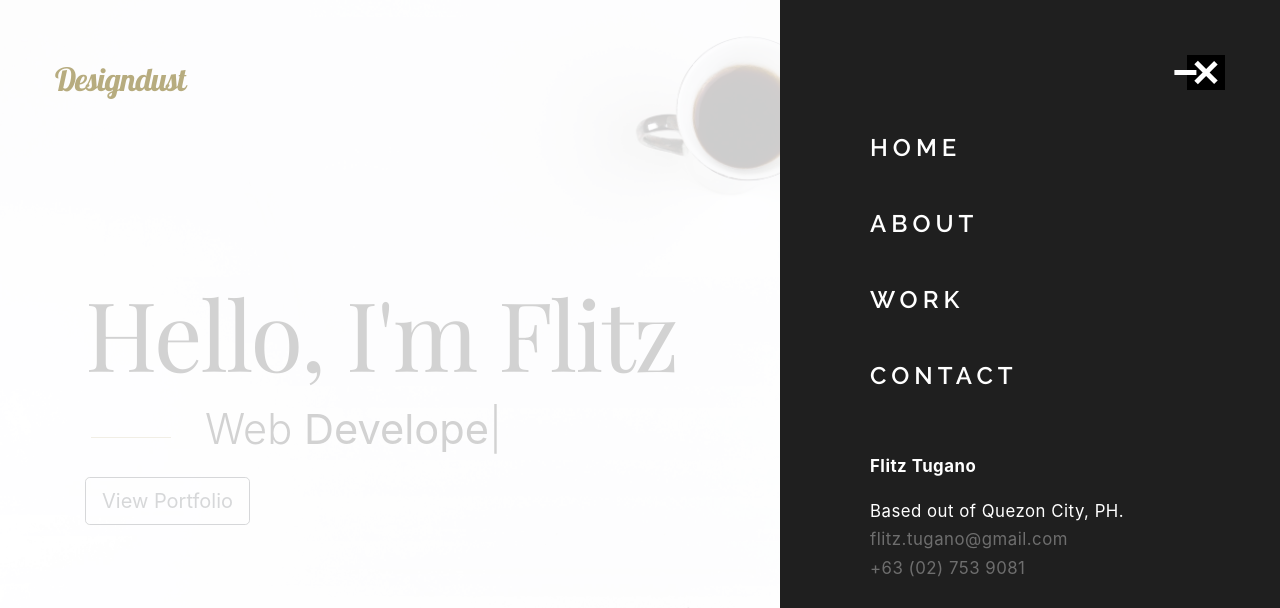
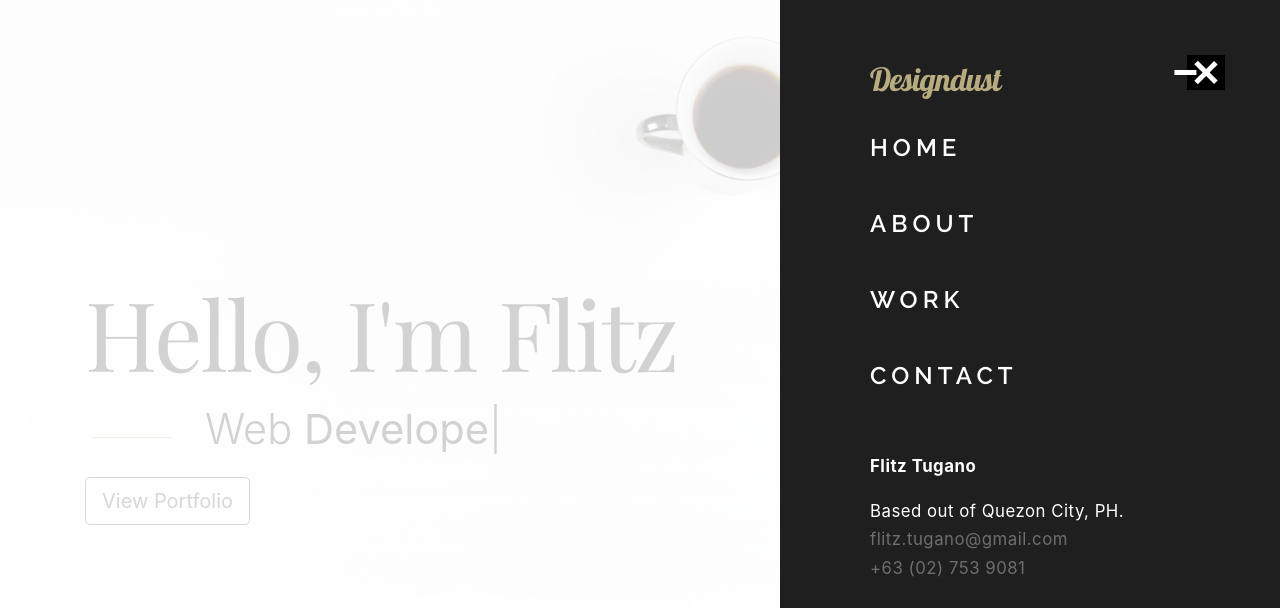
Before and after one commit to designdust/designdust.github.io, a website: page index.html in a window 1280 px wide. Both pictures are taken after a click on the element 1206 px from the left and 72 px from the top of the page. Shown: the top 608 px of the page. Drawn offline with nearby package versions, Linux system fonts and the light colour scheme; a web font is replaced by a local one.

Commit message:
Menu and Logo animation made sexier

```diff
--- a/assets/js/app.js
+++ b/assets/js/app.js
@@ -18,6 +18,9 @@ var app = {
     var menuUl = document.querySelector(".menu-ul");
     var overlay = document.querySelector(".overlay");
 
+    var headerLogo = document.getElementById("header-logo");
+    var menuLogo = document.getElementById("menu-logo");
+
     // var navItems = document.querySelectorAll(".nav-item");
     // var body = document.querySelector("body");
 
@@ -33,6 +36,8 @@ var app = {
         menu.classList.add("show");
         menuUl.classList.add("show");
         overlay.classList.add("show");
+        headerLogo.classList.add("hide");
+        menuLogo.classList.add("show");
 
         // * to hide scroll of the body when overflowing
         // body.classList.add("overflow");
@@ -49,6 +54,8 @@ var app = {
         menu.classList.remove("show");
         menuUl.classList.remove("show");
         overlay.classList.remove("show");
+        headerLogo.classList.remove("hide");
+        menuLogo.classList.remove("show");
 
         // * to hide scroll of the body when overflowing
         // body.classList.remove("overflow");
--- a/assets/scss/_general.scss
+++ b/assets/scss/_general.scss
@@ -28,38 +28,6 @@ body {
 // ****** ****** ****** ******
 // GLOBAL STYLE
 // ****** ****** ****** ******
-
-.section-gap {
-  padding: 120px 0;
-}
-
-// Display Heading
-.section-head {
-  padding: 2rem 0 3rem;
-}
-.heading {
-  line-height: 3rem;
-  font-family: $font_2;
-}
-
-.sub-heading {
-  font-family: $raleway;
-  font-size: 1rem;
-  text-transform: uppercase;
-  letter-spacing: 0.25rem;
-  color: $gold;
-  margin-top: 0;
-
-  &::before {
-    content: "/ ";
-  }
-}
-
-.sub-text {
-  font-family: $raleway;
-  font-size: 2rem;
-  line-height: 3rem;
-}
 
 // Links
 a {
@@ -97,20 +65,77 @@ a:hover:after {
   background-color: $white;
   color: $gray;
 }
+
+.section-gap {
+  padding: 120px 0;
+}
+
+.lead-article {
+  padding: 0 4rem;
+}
+// Display Heading
+.section-head {
+  padding: 2rem 0 3rem;
+}
+.heading {
+  line-height: 3rem;
+  font-family: $font_2;
+}
+
+.sub-heading {
+  font-family: $raleway;
+  font-size: 1rem;
+  text-transform: uppercase;
+  letter-spacing: 0.25rem;
+  color: $gold;
+  margin-top: 0;
+
+  &::before {
+    content: "/ ";
+  }
+}
+
+.sub-text {
+  font-family: $raleway;
+  font-size: 2rem;
+  line-height: 3rem;
+}
+
 // ****** ****** ****** ******
 // NAVIGATION
 // ****** ****** ****** ******
 
 // Logo
 .header-logo {
+  left: 55px;
+  top: 55px;
+  @include transform(translateY(0%));
+  @include transition(transform 0.55s cubic-bezier(0.785, 0.135, 0.15, 0.86));
+  transition-delay: 1s;
+
+  &.hide {
+    @include transform(translateY(-300%));
+    @include transition(transform 0.55s cubic-bezier(0.785, 0.135, 0.15, 0.86));
+  }
+}
+.menu-logo {
+  top: 55px;
+  @include transform(translateY(-300%));
+  @include transition(transform 0.55s);
+
+  &.show {
+    @include transform(translateY(0%));
+    @include transition(transform 0.55s cubic-bezier(0.785, 0.135, 0.15, 0.86));
+    transition-delay: 1s;
+  }
+}
+.header-logo,
+.menu-logo {
   z-index: 100;
   display: inline-block;
   margin: 0;
   padding: 0;
   position: absolute;
-  left: 55px;
-  top: 55px;
-
   a.site-logo {
     display: block;
     padding: 0;
@@ -207,6 +232,7 @@ a:hover:after {
   overflow-y: auto;
   @include transform(translateX(100%));
   @include transition(transform 0.55s cubic-bezier(0.785, 0.135, 0.15, 0.86));
+  transition-delay: 0.25s;
 
   &.show {
     @include transform(translateX(0px));
@@ -218,7 +244,7 @@ a:hover:after {
 
         @for $i from 1 to 10 {
           &:nth-child(#{$i}) {
-            transition-delay: $i * 0.15s;
+            transition-delay: $i * 0.25s;
           }
         }
       }
--- a/index.html
+++ b/index.html
@@ -46,7 +46,7 @@
 
 <body>
   <header>
-    <div class="header-logo">
+    <div class="header-logo" id="header-logo">
       <a class="site-logo" data-aos="fade-right" href="index.html">
         <!-- <img src="assets/img/logo.png" alt="Homepage" /> -->
         Designdust
@@ -60,6 +60,14 @@
     </div>
 
     <nav class="menu col-md-6">
+
+      <div class="menu-logo" id="menu-logo">
+        <a class="site-logo" data-aos="fade-right" href="index.html">
+          <!-- <img src="assets/img/logo.png" alt="Homepage" /> -->
+          Designdust
+        </a>
+      </div>
+
       <ul class="menu-ul">
         <li class="nav-item current">
           <a href="index.html" class="nav-link">
@@ -155,6 +163,8 @@
         <!-- end heading -->
         <div class="row" data-aos="fade-up">
           <div class="col">
+            <article class="lead-article">
+
               <p class="lead">Learning web design in high school kept me busy and much less angsty. What started as
                 curiosity blossomed
                 into full-on passion for all areas of design.
@@ -165,11 +175,13 @@
                 <br> I've dabbled in print work but also believe the proverb "jack of all trades, master of none".
                 Specialization is more my thing.
                 <br>
-              <br> At the moment I don't have a voluminous portfolio of live work — but I do have a few live samples and
+                <br> At the moment I don't have a voluminous portfolio of live work — but I do have a few live samples
+                and
                 Dribbble shots of some of my designs.
                 <br>
                 <br>
               </p>
+            </article>
           </div>
         </div>
       </div>
```
Also changed, not shown: assets/css/app.css, dist/assets/css/app.min.css, dist/assets/js/app.min.js. Lines whose indentation alone changed are shown as unchanged.
